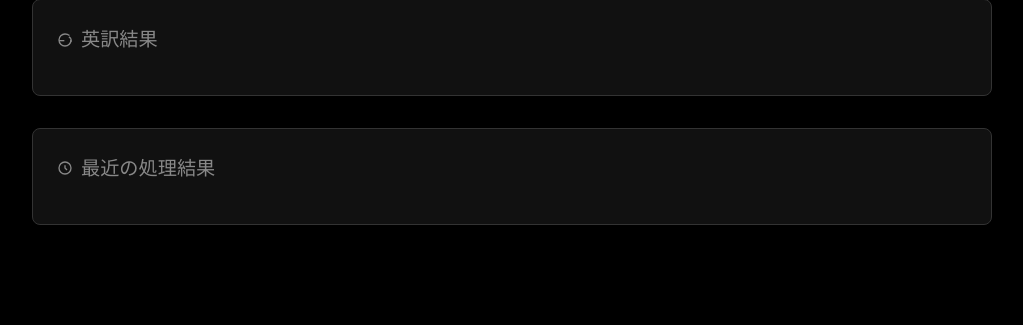
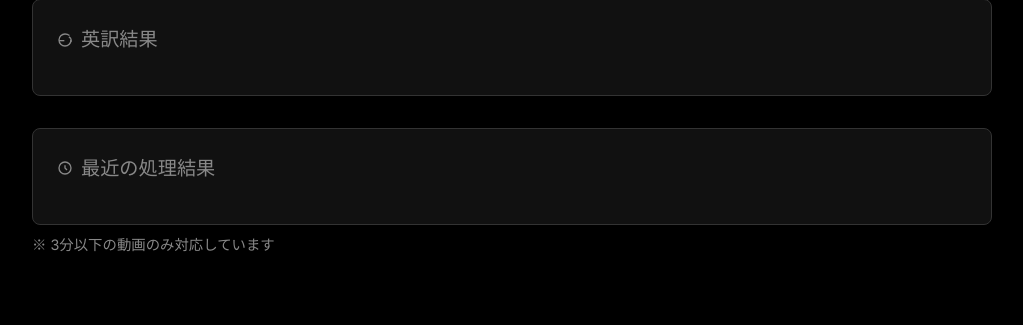
Before and after one commit to tsubouchi/youtube_downloader, a FastAPI app: page / in a window 1280 px wide. Shown: the part 405-730 px from the top of the page, without its empty margins (128-1151 px from the left). Run offline with FastAPI, Linux system fonts and the light colour scheme; data that the repository does not hold is empty; parts of the project's set-up code (start-up, migrations or seed data) failed here and were passed over.

Commit message:
feat: Add YouTube Transcriber with Supabase integration
- Add 3-minute video duration limit
- Add video metadata and constraints
- Update UI with dark mode
- Add real-time duration check
- Add database migrations
- Update documentation

```diff
--- a/app.py
+++ b/app.py
@@ -51,9 +51,13 @@ openai.api_key = os.getenv('OPENAI_API_KEY')
 
 # yt-dlpの設定
 ydl_opts = {
-    'format': 'best',
-    'outtmpl': 'downloads/%(id)s.%(ext)s',
-    'keepvideo': True
+    'format': 'worstaudio/worst',  # 音声のみ、最低品質を選択
+    'outtmpl': f'downloads/%(id)s.%(ext)s',
+    'postprocessors': [{
+        'key': 'FFmpegExtractAudio',
+        'preferredcodec': 'mp3',
+        'preferredquality': '64',  # 低品質（ファイルサイズ削減）
+    }],
 }
 
 # Whisperモデルの読み込み
@@ -61,6 +65,26 @@ model = whisper.load_model("base")
 
 # 静的ファイルの設定
 app.mount("/static", StaticFiles(directory="static"), name="static")
+
+MAX_DURATION_SECONDS = 180  # 3分制限
+
+async def validate_youtube_url(url: str) -> dict:
+    try:
+        with yt_dlp.YoutubeDL() as ydl:
+            info = ydl.extract_info(url, download=False)
+            duration = info.get('duration', 0)
+
+            if duration > MAX_DURATION_SECONDS:
+                raise ValueError(f"動画の長さは3分以下である必要があります（現在: {duration}秒）")
+
+            return {
+                'id': info['id'],
+                'title': info.get('title', ''),
+                'duration': duration,
+                'thumbnail': info.get('thumbnail', '')
+            }
+    except Exception as e:
+        raise ValueError(f"無効なURLです: {str(e)}")
 
 @app.on_event("startup")
 async def startup_event():
@@ -137,6 +161,12 @@ async def root(request: Request):
 @app.post("/process")
 async def process_video(youtube_url: str = Form(...)):
     try:
+        # URLの検証と動画情報の取得
+        video_info = await validate_youtube_url(youtube_url)
+
+        # 処理ステータスの更新
+        logger.info(f"Processing video: {video_info['title']} ({video_info['duration']}秒)")
+
         # YouTubeからの動画ダウンロード
         with yt_dlp.YoutubeDL(ydl_opts) as ydl:
             info = ydl.extract_info(youtube_url, download=True)
@@ -259,6 +289,22 @@ async def get_tags():
             'error': str(e)
         })
 
+@app.get("/api/validate-url")
+async def validate_url(url: str):
+    try:
+        video_info = await validate_youtube_url(url)
+        return JSONResponse({
+            'success': True,
+            'duration': video_info['duration'],
+            'title': video_info['title'],
+            'thumbnail': video_info['thumbnail']
+        })
+    except ValueError as e:
+        return JSONResponse({
+            'success': False,
+            'error': str(e)
+        })
+
 # アプリケーション起動時にディレクトリを作成
 os.makedirs('downloads', exist_ok=True)
 os.makedirs('outputs', exist_ok=True)
--- a/templates/index.html
+++ b/templates/index.html
@@ -197,6 +197,22 @@
         .result-link:hover {
             text-decoration: underline;
         }
+
+        .form-info {
+            margin-top: 0.5rem;
+            font-size: 0.9rem;
+            color: var(--accents-5);
+        }
+
+        .duration-info {
+            margin-top: 0.25rem;
+            font-size: 0.85rem;
+            color: var(--success);
+        }
+
+        .duration-error {
+            color: var(--error);
+        }
     </style>
 </head>
 <body>
@@ -256,6 +272,11 @@
         </div>
     </div>
 
+    <div class="form-info">
+        <p class="info-text">※ 3分以下の動画のみ対応しています</p>
+        <p class="duration-info" id="duration-info"></p>
+    </div>
+
     <script>
         document.getElementById('processForm').onsubmit = async (e) => {
             e.preventDefault();
@@ -306,6 +327,31 @@
                 document.getElementById('translation').textContent = translation;
             });
         });
+
+        document.getElementById('youtube_url').addEventListener('input', async (e) => {
+            const url = e.target.value;
+            const durationInfo = document.getElementById('duration-info');
+
+            if (url && url.includes('youtube.com')) {
+                try {
+                    const response = await fetch(`/api/validate-url?url=${encodeURIComponent(url)}`);
+                    const data = await response.json();
+
+                    if (data.success) {
+                        const duration = data.duration;
+                        durationInfo.textContent = `動画の長さ: ${duration}秒`;
+                        durationInfo.className = duration <= 180 ? 'duration-info' : 'duration-info duration-error';
+                    } else {
+                        durationInfo.textContent = data.error;
+                        durationInfo.className = 'duration-info duration-error';
+                    }
+                } catch (error) {
+                    durationInfo.textContent = '';
+                }
+            } else {
+                durationInfo.textContent = '';
+            }
+        });
     </script>
 </body>
 </html>
```
Also changed, not shown: supabase/migrations/20240216000000_initial_schema.sql, supabase/migrations/20240216000001_add_video_metadata.sql (added).
